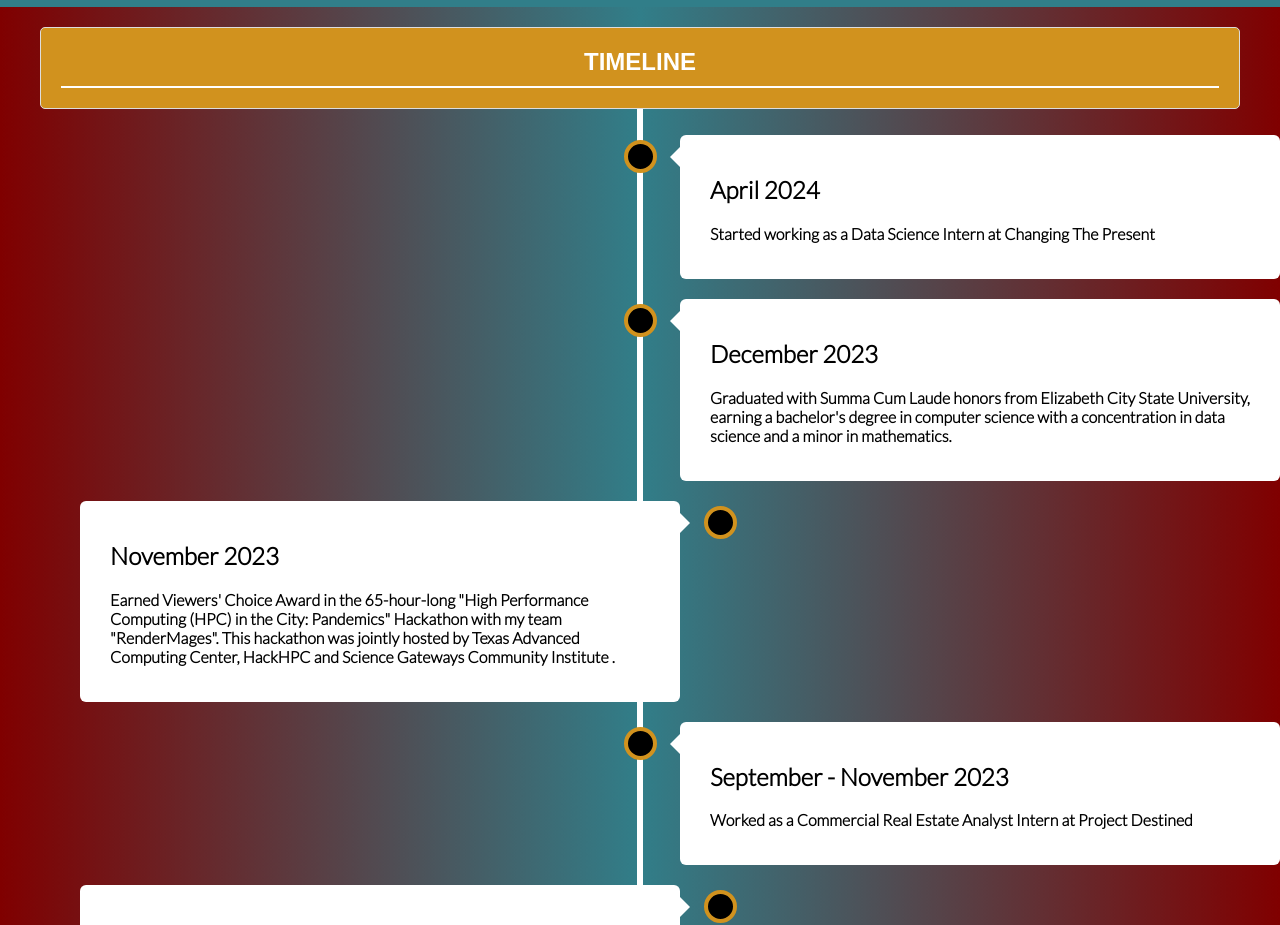
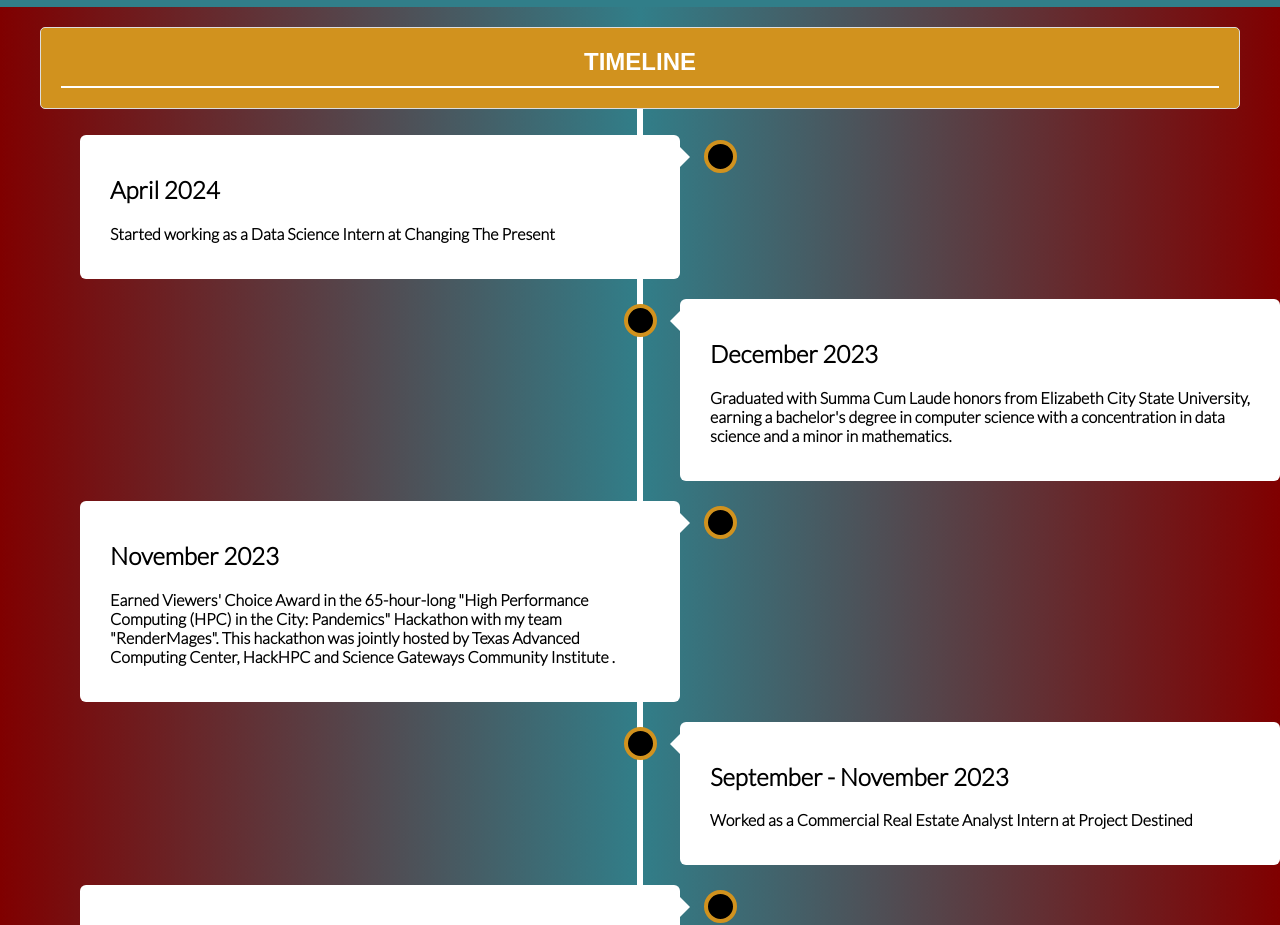
Before and after one commit to GideonOB/GideonOB.github.io, a plain HTML site: page index.html in a window 1280 px wide. Shown: the part 3720-4645 px from the top of the page. Drawn offline with Linux system fonts and the light colour scheme.

Commit message:
Update index.html

```diff
--- a/index.html
+++ b/index.html
@@ -199,7 +199,7 @@
                 <h3>Timeline</h3>
             </div>
             <p id="timeline"></p>
-            <div class="container right">
+            <div class="container left">
                 <div class="content">
                     <h2>April 2024</h2>
                     <p>Started working as a Data Science Intern at Changing The Present</p>
```
